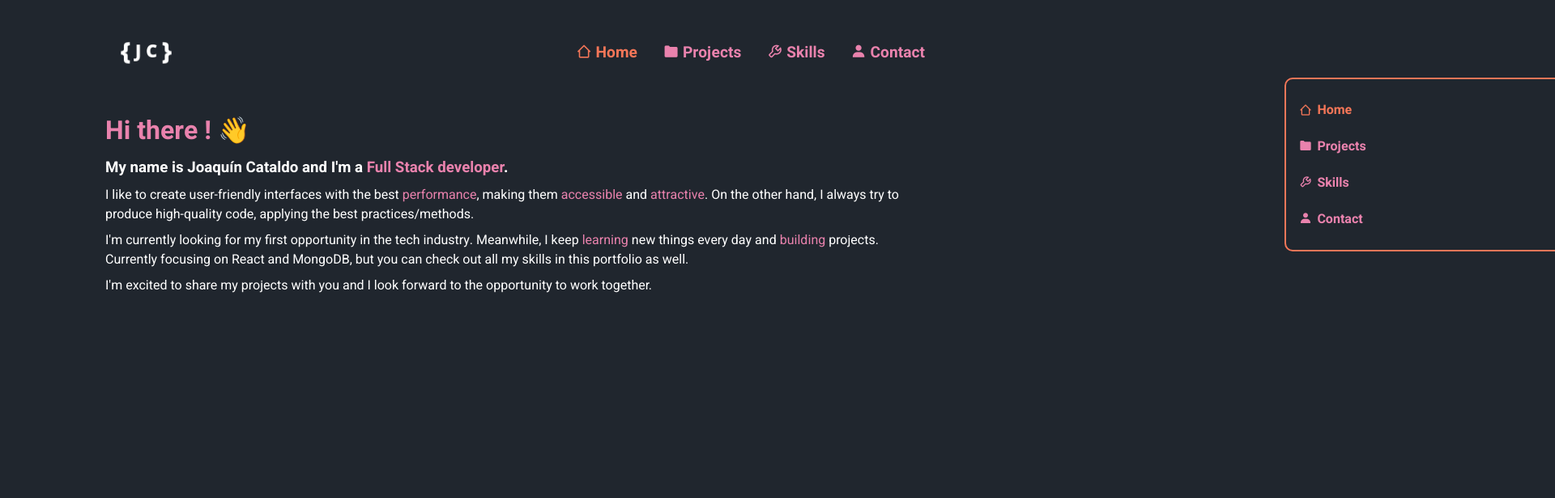
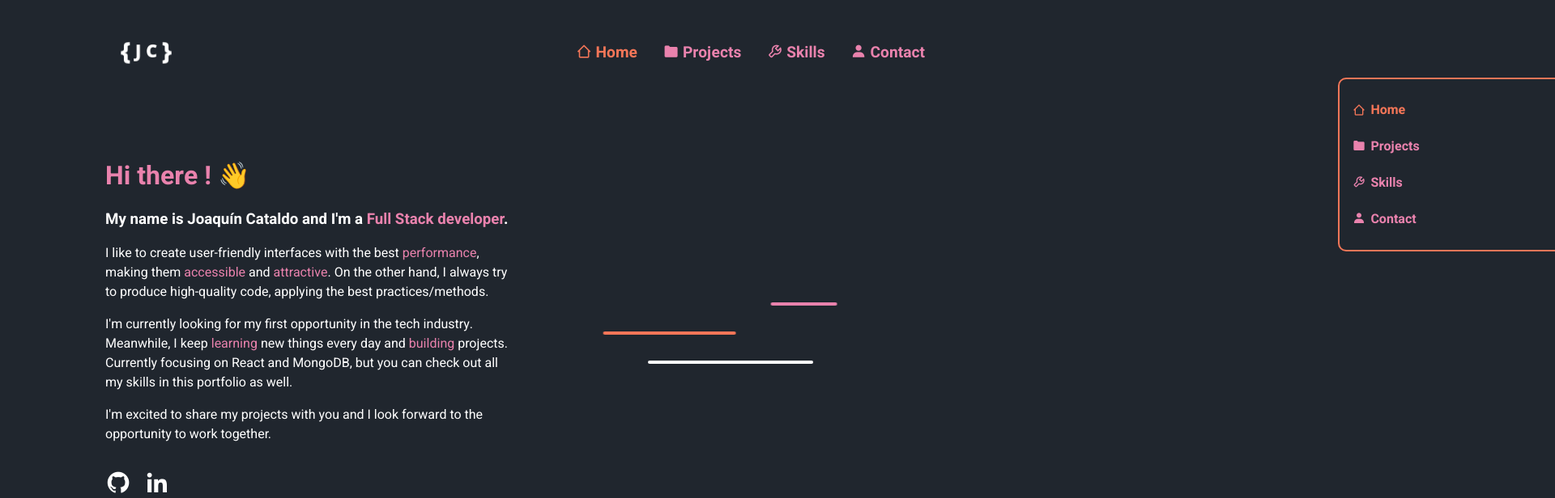
Before and after one commit to joaquincataldo3/portfolio, a React (Create React App) app: page / in a window 1280 px wide. Shown: the top 616 px of the page at 81% size, 1920 px wide, since content can reach past the window. Built offline with nearby package versions, Linux system fonts and the light colour scheme.

Commit message:
home comp done

```diff
--- a/src/Comps/Header/Header.css
+++ b/src/Comps/Header/Header.css
@@ -14,7 +14,6 @@
     padding: 0 2rem;
     position: relative;
     background-color: #20262E;
-    max-width: 1100px;
 }
 
 .logo-container {
@@ -36,5 +35,6 @@
 @media (min-width: 768px) {
     .header-main-container {
         height: 130px;
+        max-width: 1100px;
     }
 }
--- a/src/Comps/Header/MobileNavbar/MNavbar.css
+++ b/src/Comps/Header/MobileNavbar/MNavbar.css
@@ -4,8 +4,8 @@
     transition: transform 150ms ease-out;
     position: absolute;
     top: 6rem;
-    left: 7%;
-    right: 7%;
+    left: 4%;
+    right: 4%;
     transform: translateX(150%);
     padding: 1rem;
     z-index: 99;
--- a/src/Comps/Home/Home.css
+++ b/src/Comps/Home/Home.css
@@ -7,11 +7,59 @@ body {
     margin: 0 auto;
 }
 
-.home-main * {
-    margin: 0.500rem 0;
+
+.home-animations-container {
+    margin: 0 auto;
+    width: 90%;
 }
 
-.home-main p {
+.home-line-animated-container {
+    display: flex;
+    margin: 1rem 0;
+
+}
+.home-line-animated-container:nth-child(1) {
+    justify-content: flex-end;
+}
+
+.home-line-animated-container:nth-child(2) {
+    justify-content: center;
+}
+
+#line-1 {
+    width: 20%;
+    height: 4px;
+    border-radius: 3px;
+    background-color: #e982ad;
+    animation: move3 1s ease-in-out infinite alternate;
+}
+
+#line-2 {
+    width: 40%;
+    height: 4px;
+    border-radius: 3px;
+    background-color: #F47658;
+    animation: move2 1s ease-in-out infinite alternate;
+}
+
+#line-3 {
+    width: 50%;
+    height: 4px;
+    border-radius: 3px;
+    background-color: white;
+    animation: move1 1s ease-in-out infinite alternate;
+}
+
+
+.home-pers-info {
+    margin: 3rem 0;
+}
+
+.home-pers-info * {
+    margin: 1rem 0;
+}
+
+.home-pers-info p {
     color: white;
 }
 
@@ -32,8 +80,61 @@ body {
     color: #e982ad;
 }
 
+
+.bxl-github, .bxl-linkedin{
+    color: white;
+    font-size: 2rem;
+}
+
+.bxl-github {
+    margin-right: 1rem;
+}
+
 @media(min-width: 768px) {
     .home-main {
+        display: flex;
+        flex-direction: row-reverse;
         max-width: 1100px;
     }
+
+    .home-animations-container {
+        display: flex;
+        flex-direction: column;
+        justify-content: center;
+        width: 40%;
+    }
+
+    .home-pers-info {
+        width: 50%;
+    }
 }
+
+@keyframes move1 {
+    0% {
+        transform: translateX(0%);
+    }
+
+    100% {
+        transform: translateX(100%);
+    }
+}
+
+@keyframes move2 {
+    0% {
+        transform: translateX(-90%);
+    }
+
+    100% {
+        transform: translateX(0%);
+    }
+}
+
+@keyframes move3 {
+    0% {
+        transform: translateX(0%);
+    }
+
+    100% {
+        transform: translateX(-150%);
+    }
+}
--- a/src/Comps/Home/Home.js
+++ b/src/Comps/Home/Home.js
@@ -1,4 +1,5 @@
 import React from 'react'
+import { Link } from 'react-router-dom'
 import './Home.css'
 
 
@@ -6,6 +7,18 @@ import './Home.css'
 function Home() {
   return (
     <main className='home-main'>
+      <div className='home-animations-container'>
+        <div className="home-line-animated-container">
+          <div id='line-1'></div>
+        </div>
+        <div className="home-line-animated-container">
+          <div id='line-2'></div>
+        </div>
+        <div className="home-line-animated-container">
+          <div id='line-3'></div>
+        </div>
+      </div>
+      <div className='home-pers-info'>
         <h1 className='intro-title'>Hi there ! <span> 👋</span></h1>
         <h3 className='intro-subtitle'>My name is Joaquín Cataldo and I'm a <span className='fs-strong'>Full Stack developer</span>.</h3>
         <p>I like to create user-friendly interfaces with the best <span className='highlighted-w'>performance</span>,
@@ -17,6 +30,15 @@ function Home() {
           Currently focusing on React and MongoDB, but you can check out all my skills in this portfolio as well.
         </p>
         <p>I'm excited to share my projects with you and I look forward to the opportunity to work together.</p>
+        <div className='icons-links-container'>
+          <Link to='https://github.com/joaquincataldo3' target="_blank">
+            <i class='bx bxl-github'></i>
+          </Link>
+          <Link to='https://www.linkedin.com/in/joaqu%C3%ADncataldo/' target="_blank">
+            <i class='bx bxl-linkedin' ></i>
+          </Link>
+        </div>
+      </div>
     </main>
   )
 }
```
Lines whose indentation alone changed are shown as unchanged.
